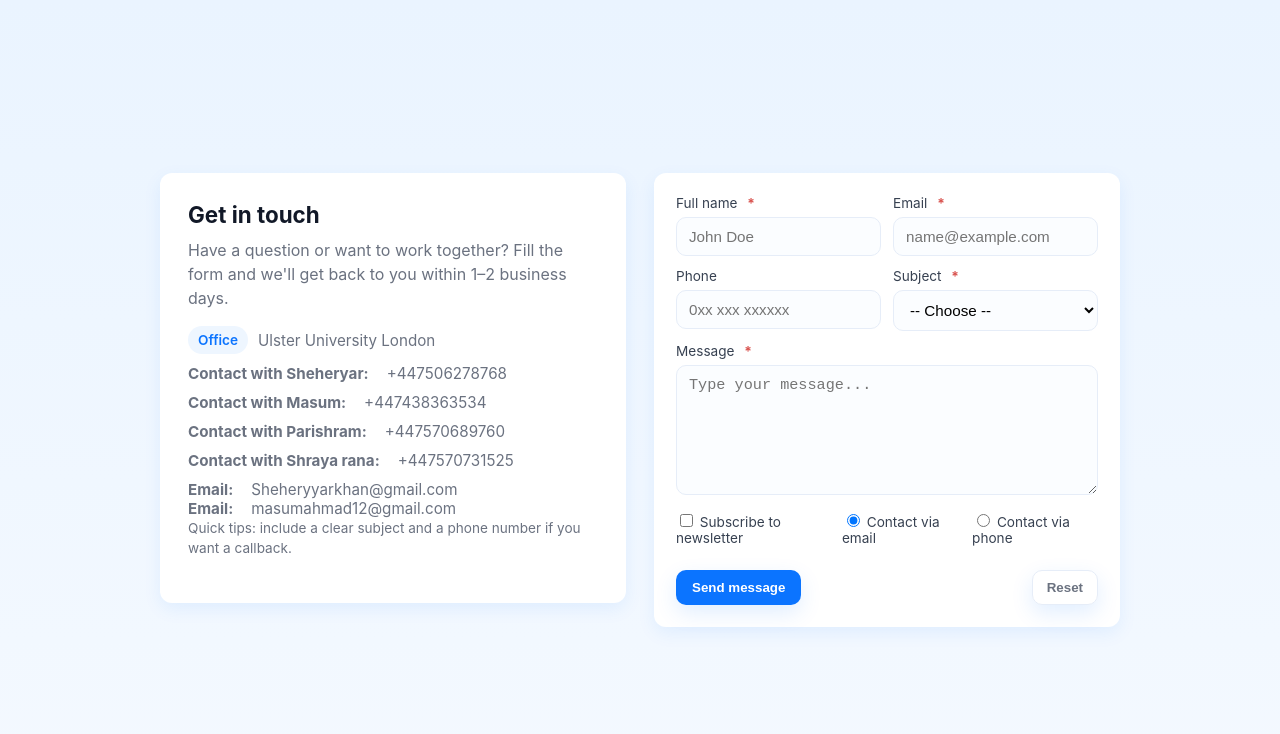
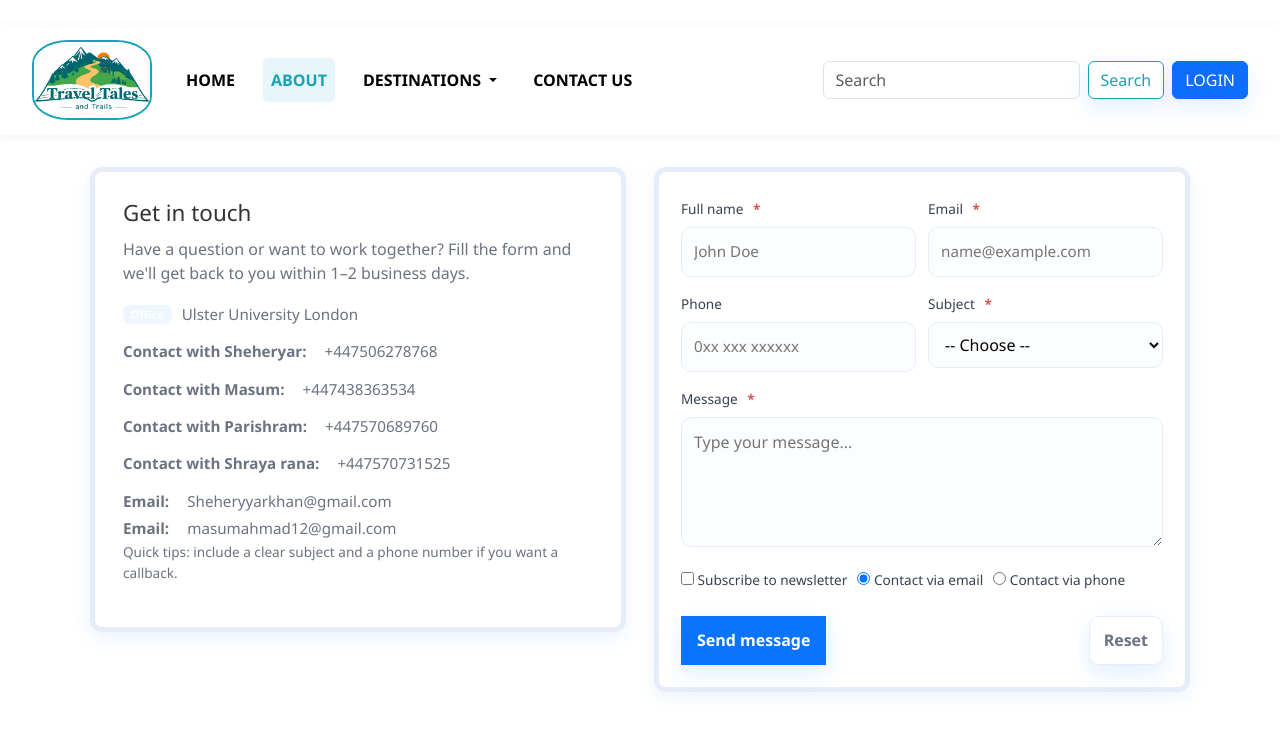
Before and after one commit to Parishram756/Travel_agency, a plain HTML site: page Travel_agency/pages/contact.html in a window 1280 px wide. Drawn offline with nearby package versions, Linux system fonts and the light colour scheme.

Commit message:
modified contact.html modified about.html changes some pictures and links

```diff
--- a/Travel_agency/pages/contact.html
+++ b/Travel_agency/pages/contact.html
@@ -21,12 +21,8 @@
 
     body {
       margin: 0;
-      min-height: 100vh;
-      display: flex;
       align-items: center;
-      justify-content: center;
-      background: linear-gradient(180deg, #eaf4ff 0%, var(--bg) 100%);
-      padding: 32px;
+      background: white
       color: #111827;
     }
 
@@ -43,8 +39,10 @@
     .info {
       background: var(--card);
       padding: 28px;
+      margin-top: 32px;
       border-radius: var(--radius);
       box-shadow: var(--shadow);
+      border: 5px solid #e6edf8;
     }
 
     .info h1 {
@@ -85,9 +83,11 @@
     /* Form card */
     form.contact-form {
       background: var(--card);
+      margin-top: 32px;
       padding: 22px;
       border-radius: var(--radius);
       box-shadow: var(--shadow);
+      border: 5px solid #e6edf8;
     }
 
     .grid {
@@ -201,8 +201,64 @@
       margin-top: 6px;
     }
   </style>
+
+
+    <!-- Bootstrap CSS -->
+    <link href="https://cdn.jsdelivr.net/npm/bootstrap@5.3.7/dist/css/bootstrap.min.css" rel="stylesheet">
+
+    <!-- Favicon -->
+    <link rel="icon" type="image/png" href="/Travel_agency/assets/images/travel_tales.jpg">
+    <!-- Custom CSS -->
+    <link rel="stylesheet" href="/Travel_agency/css/bangladesh.css">
+
+ <!-- Bootstrap JS Bundle -->
+    <script src="https://cdn.jsdelivr.net/npm/bootstrap@5.3.7/dist/js/bootstrap.bundle.min.js"></script>
+
+
 </head>
 <body>
+    <!-- Navigation Bar -->
+    <nav class="navbar navbar-expand-lg navbar-light bg-light">
+        <div class="container-fluid">
+            <a class="navbar-brand" href="/Travel_agency/index.html">
+                <div class="logo-circle">
+                    <img src="/Travel_agency/assets/images/travel tales.jpg" alt="Travel Tales & Trails Logo">
+                </div>
+            </a>
+            <button class="navbar-toggler" type="button" data-bs-toggle="collapse" data-bs-target="#navbarNav" aria-controls="navbarNav" aria-expanded="false" aria-label="Toggle navigation">
+                <span class="navbar-toggler-icon"></span>
+            </button>
+
+            <div class="collapse navbar-collapse" id="navbarNav">
+                <ul class="navbar-nav me-auto mb-2 mb-lg-0">
+                    <li class="nav-item">
+                        <a class="nav-link" aria-current="page" href="/Travel_agency/index.html">HOME</a>
+                    </li>
+                    <li class="nav-item">
+                        <a class="nav-link active" href="/Travel_agency/pages/about.html">ABOUT</a>
+                    </li>
+                    <li class="nav-item dropdown">
+                        <a class="nav-link dropdown-toggle" href="#" id="navbarDropdownDestinations" role="button" data-bs-toggle="dropdown" aria-expanded="false">
+                            DESTINATIONS
+                        </a>
+                        <ul class="dropdown-menu" aria-labelledby="navbarDropdownDestinations">
+                            <li><a class="dropdown-item" href="nepal.html">Nepal</a></li>
+                            <li><a class="dropdown-item" href="/Travel_agency/pages/bangladesh.html">Bangladesh</a></li>
+                            <li><a class="dropdown-item" href="pakistan.html">Pakistan</a></li>
+                        </ul>
+                    </li>
+                    <li class="nav-item">
+                        <a class="nav-link" aria-current="page" href="./contact.html">CONTACT US</a>
+                    </li>
+                </ul>
+                <form class="d-flex" role="search">
+                    <input class="form-control me-2" type="search" placeholder="Search" aria-label="Search">
+                    <button class="btn btn-outline-success" type="submit">Search</button>
+                </form>
+                <button class="btn btn-primary ms-2" onclick="window.location.href='login.html'">LOGIN</button>
+            </div>
+        </div>
+    </nav>
   <div class="container">
     <!-- Info Section -->
     <div class="info">
```
Also changed, not shown: Travel_agency/pages/about.html (+1 -1 lines).
